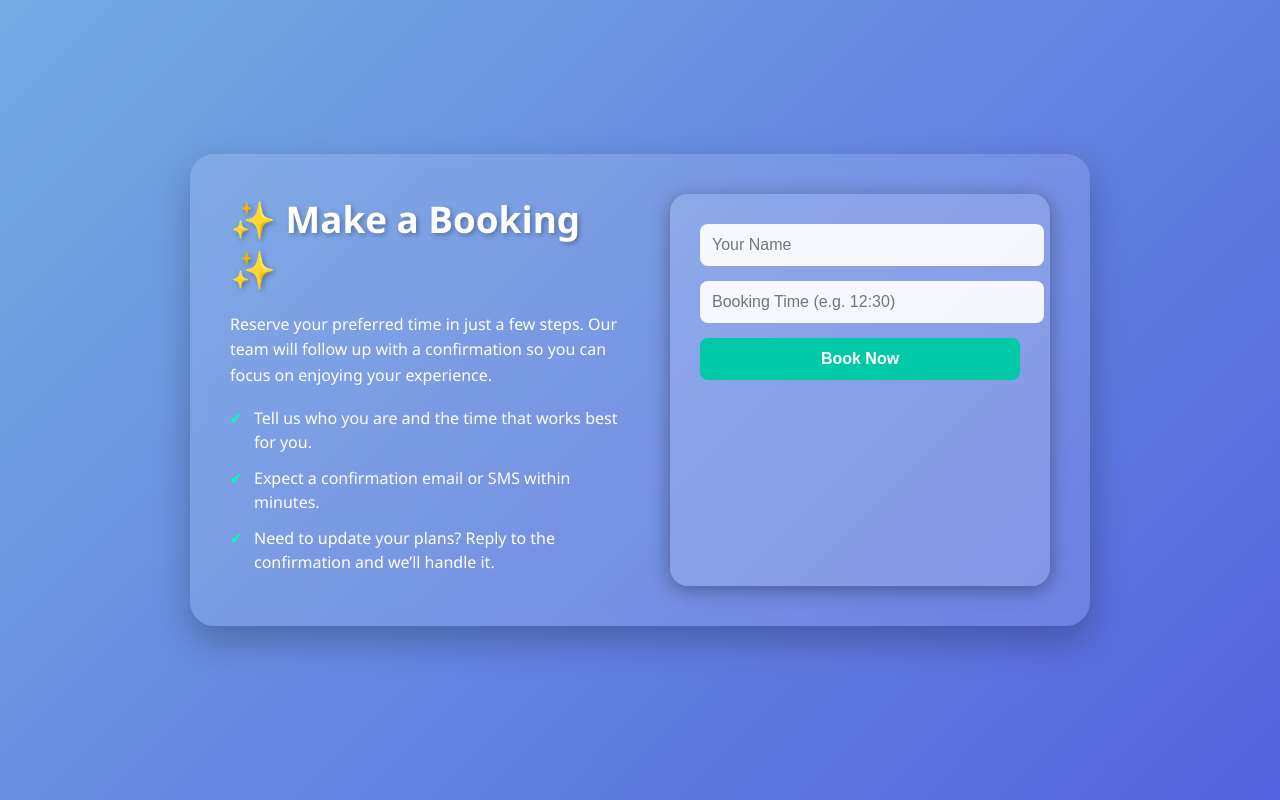
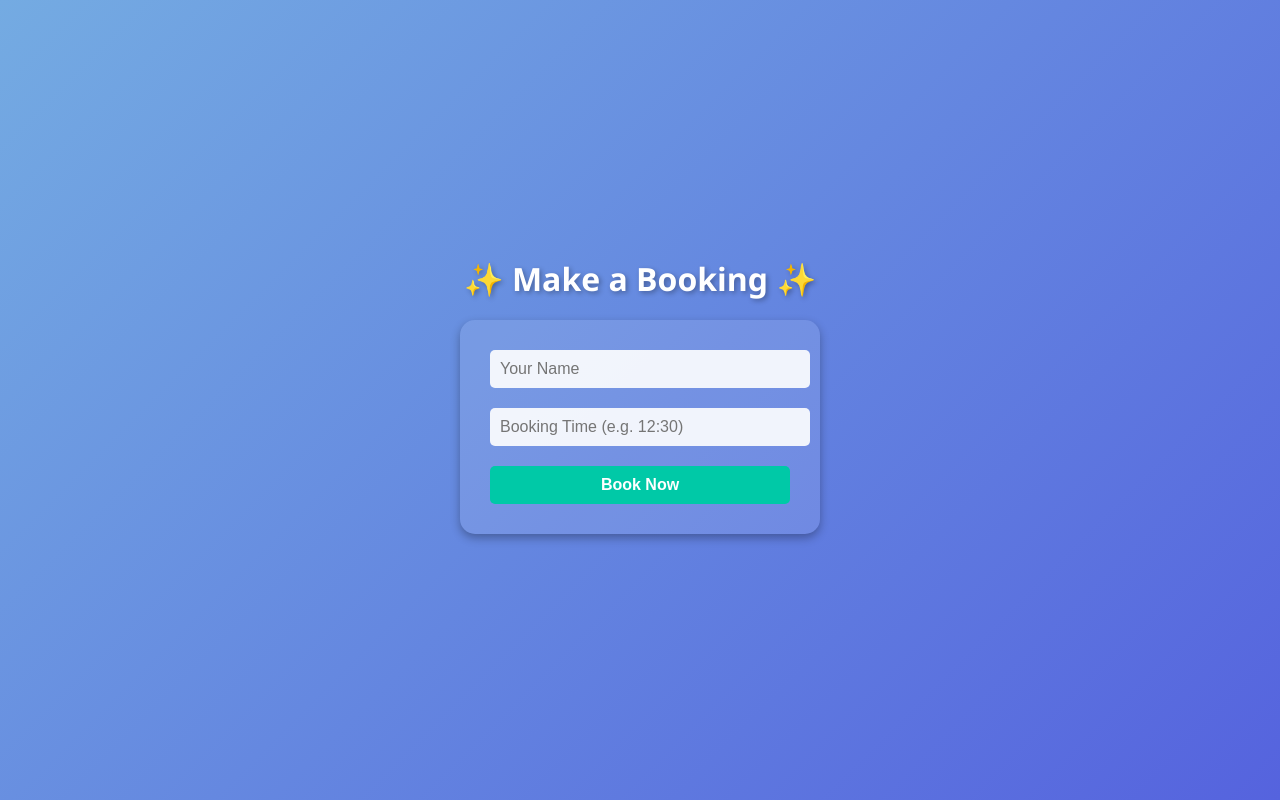
Before and after one commit to andyfast20-sketch/booking_app, a Flask app: template templates/booking.html in a window 1280 px wide. Run offline with Flask 3, Linux system fonts and the light colour scheme; the template is opened without the code that fills it, so the values that code supplies are empty.

Commit message:
Rework booking section on homepage

```diff
--- a/templates/booking.html
+++ b/templates/booking.html
@@ -10,93 +10,40 @@
             background: linear-gradient(135deg, #74ABE2, #5563DE);
             font-family: "Segoe UI", Tahoma, Geneva, Verdana, sans-serif;
             color: white;
-            min-height: 100vh;
-            margin: 0;
             display: flex;
+            flex-direction: column;
             align-items: center;
             justify-content: center;
-            padding: 40px 20px;
-            box-sizing: border-box;
+            height: 100vh;
+            margin: 0;
         }
 
-        .page {
-            width: 100%;
-            max-width: 900px;
-        }
-
-        .content {
-            background-color: rgba(255, 255, 255, 0.12);
-            display: flex;
-            gap: 40px;
-            padding: 40px;
-            border-radius: 24px;
-            box-shadow: 0 15px 35px rgba(0, 0, 0, 0.25);
-            backdrop-filter: blur(6px);
-        }
-
-        .info {
-            flex: 1;
-            display: flex;
-            flex-direction: column;
-            gap: 18px;
-        }
-
-        .info h1 {
-            font-size: 2.3rem;
-            margin: 0;
+        h1 {
+            font-size: 2rem;
+            margin-bottom: 20px;
             text-shadow: 2px 2px 5px rgba(0,0,0,0.3);
         }
 
-        .info p {
-            line-height: 1.6;
-            margin: 0;
-        }
-
-        .info ul {
-            list-style: none;
-            margin: 0;
-            padding: 0;
-        }
-
-        .info li {
-            margin-bottom: 12px;
-            padding-left: 24px;
-            position: relative;
-            line-height: 1.5;
-        }
-
-        .info li::before {
-            content: "✔";
-            position: absolute;
-            left: 0;
-            color: #00FFB3;
-        }
-
-        .form-card {
-            flex: 0 0 320px;
-            background-color: rgba(255, 255, 255, 0.15);
-            border-radius: 18px;
-            padding: 30px;
-            box-shadow: 0 4px 20px rgba(0, 0, 0, 0.35);
+        form {
+            background-color: rgba(255, 255, 255, 0.1);
+            padding: 20px 30px;
+            border-radius: 15px;
+            box-shadow: 0 4px 10px rgba(0, 0, 0, 0.3);
+            width: 300px;
             text-align: center;
-        }
-
-        form {
-            display: flex;
-            flex-direction: column;
-            gap: 15px;
         }
 
         input, button {
             width: 100%;
-            padding: 12px;
+            padding: 10px;
+            margin: 10px 0;
             border: none;
-            border-radius: 8px;
+            border-radius: 5px;
             font-size: 1rem;
         }
 
         input {
-            background-color: rgba(255,255,255,0.92);
+            background-color: rgba(255,255,255,0.9);
             color: #333;
         }
 
@@ -110,50 +57,25 @@
 
         button:hover {
             background-color: #00A387;
-            transform: scale(1.03);
+            transform: scale(1.05);
         }
 
         #response {
-            margin-top: 20px;
+            margin-top: 15px;
             font-weight: bold;
-            text-align: center;
-        }
-
-        @media (max-width: 768px) {
-            .content {
-                flex-direction: column;
-                padding: 30px 24px;
-            }
-
-            .form-card {
-                flex: 1;
-            }
         }
     </style>
 </head>
 
 <body>
-    <div class="page">
-        <div class="content">
-            <div class="info">
     <h1>✨ Make a Booking ✨</h1>
-                <p>Reserve your preferred time in just a few steps. Our team will follow up with a confirmation so you can focus on enjoying your experience.</p>
-                <ul>
-                    <li>Tell us who you are and the time that works best for you.</li>
-                    <li>Expect a confirmation email or SMS within minutes.</li>
-                    <li>Need to update your plans? Reply to the confirmation and we’ll handle it.</li>
-                </ul>
-            </div>
-            <div class="form-card">
     <form id="bookingForm">
         <input type="text" id="name" placeholder="Your Name" required>
         <input type="text" id="time" placeholder="Booking Time (e.g. 12:30)" required>
         <button type="submit">Book Now</button>
     </form>
-            </div>
-        </div>
+
     <p id="response"></p>
-    </div>
 
     <script>
         document.getElementById("bookingForm").onsubmit = async (e) => {
```
Also changed, not shown: index.html (+139 -2 lines). Lines whose indentation alone changed are shown as unchanged.
